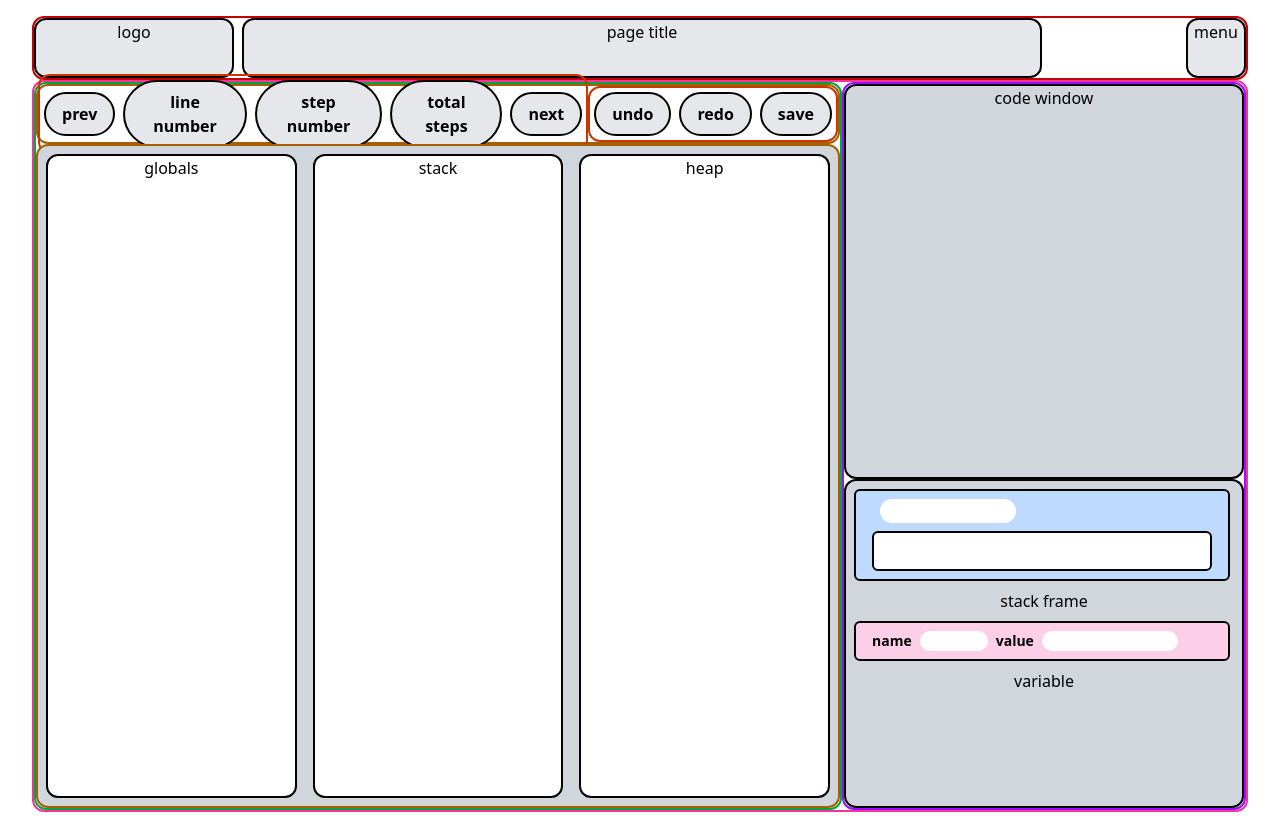
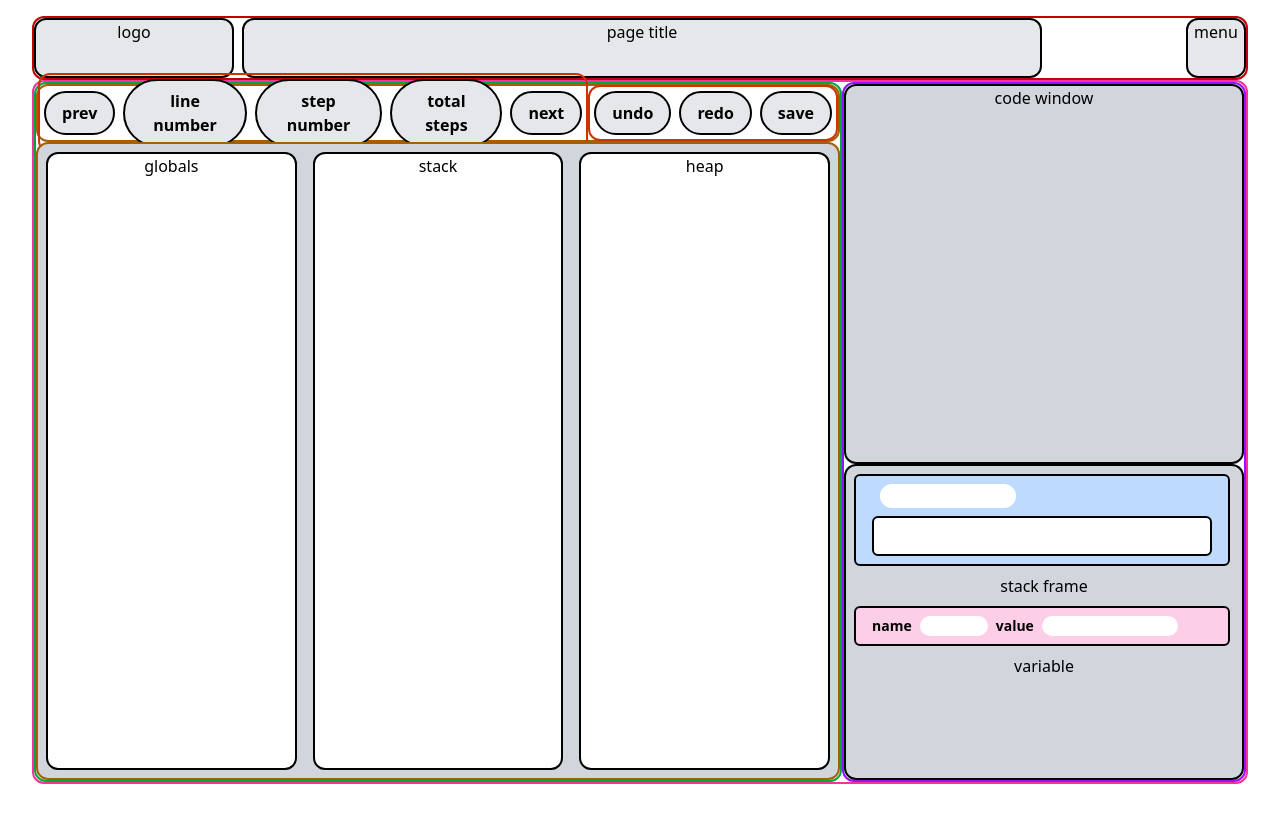
Before and after one commit to ananyabhtia/snaplet, a React (Vite) app: page / in a window 1280 px wide. After the commit the page ends 800 px from the top, so only its background shows below. Built offline with nearby package versions, Linux system fonts and the light colour scheme.

Commit message:
fix page height

```diff
--- a/src/pages/VisualizationPage.jsx
+++ b/src/pages/VisualizationPage.jsx
@@ -58,9 +58,9 @@ const VisPage = () => {
 
     return (
         <DndContext sensors={sensors} onDragEnd={HandleDragEnd}>
-            <div className="px-8 py-4">
+            <div className="px-8 py-4 h-screen flex flex-col">
                 <Header />
-                <div className="flex flex-row w-full h-183 border-2 border-pink-500 rounded-xl">
+                <div className="flex flex-row w-full flex-1 border-2 border-pink-500 rounded-xl">
                     <div className="flex flex-col w-2/3 h-full border-2 border-green-600 rounded-xl">
                         <ButtonBox />
                         <MemoryWindow globalsItems={globalsItems} stackItems={stackItems} heapItems={heapItems} />
```
